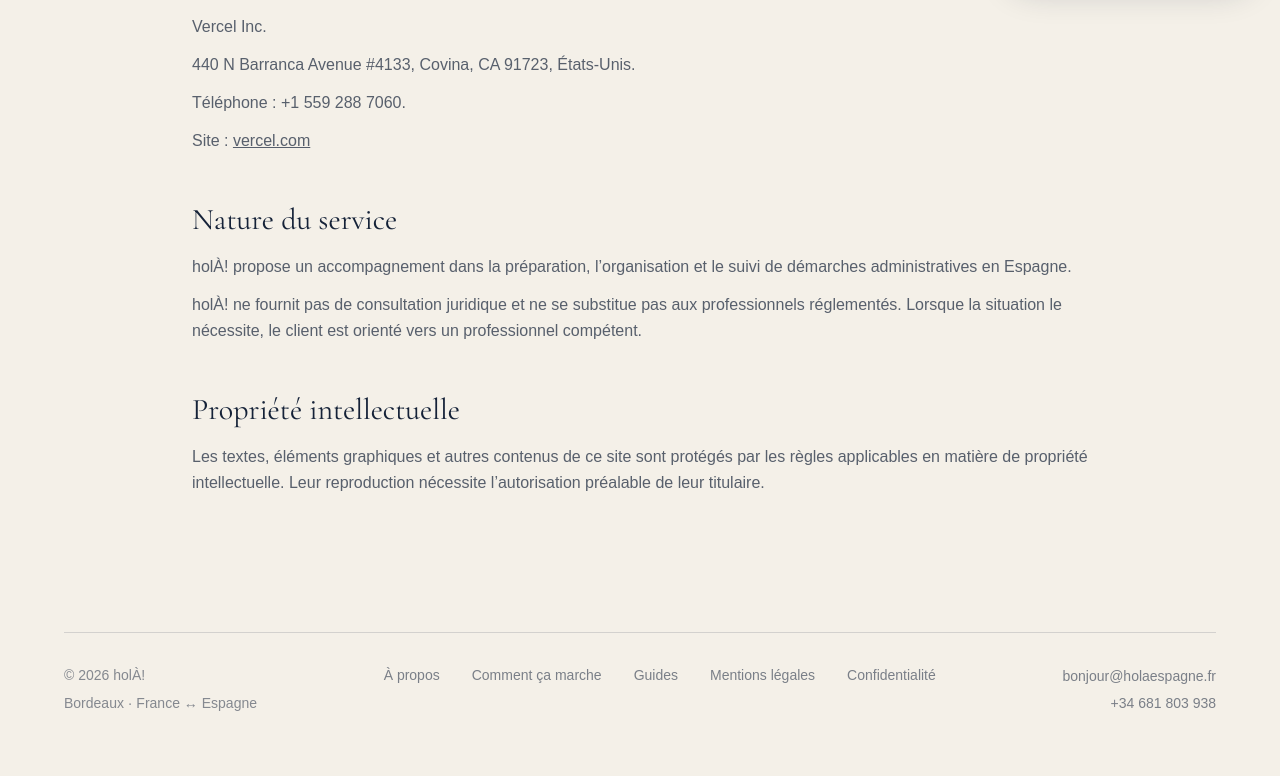
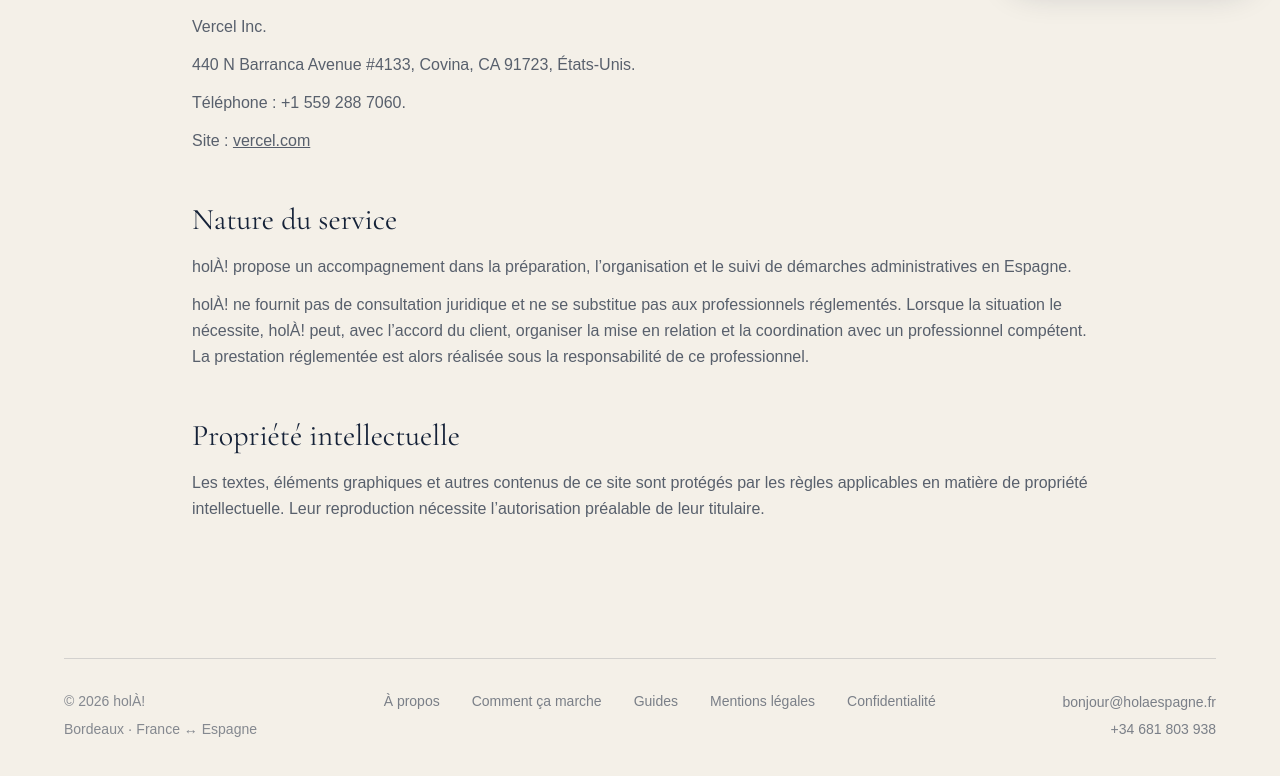
Before and after one commit to elehcf/hola, a Next.js app: page /mentions-legales in a window 1280 px wide. Shown: the part 795-1571 px from the top of the page. Before the commit the page ends 1549 px from the top, so only its background shows below. Built offline with nearby package versions, Linux system fonts and the light colour scheme.

Commit message:
Compléter les mentions légales

```diff
--- a/app/mentions-legales/page.tsx
+++ b/app/mentions-legales/page.tsx
@@ -1,10 +1,12 @@
+import Link from "next/link";
+
 export default function MentionsLegales() {
   return (
     <main className="min-h-screen bg-ivory px-8 py-16 text-navy md:px-16 md:py-24">
       <div className="mx-auto max-w-4xl">
-        <a href="/" className="text-sm text-blood">
+        <Link href="/" className="text-sm text-blood">
           ← holÀ!
-        </a>
+        </Link>
 
         <p className="mt-20 text-xs uppercase tracking-[0.25em] text-blood">
           Informations
@@ -93,8 +95,10 @@ export default function MentionsLegales() {
             <p className="mt-3">
               holÀ! ne fournit pas de consultation juridique et ne se
               substitue pas aux professionnels réglementés. Lorsque la
-              situation le nécessite, le client est orienté vers un
-              professionnel compétent.
+              situation le nécessite, holÀ! peut, avec l’accord du client,
+              organiser la mise en relation et la coordination avec un
+              professionnel compétent. La prestation réglementée est alors
+              réalisée sous la responsabilité de ce professionnel.
             </p>
           </section>
 
```
